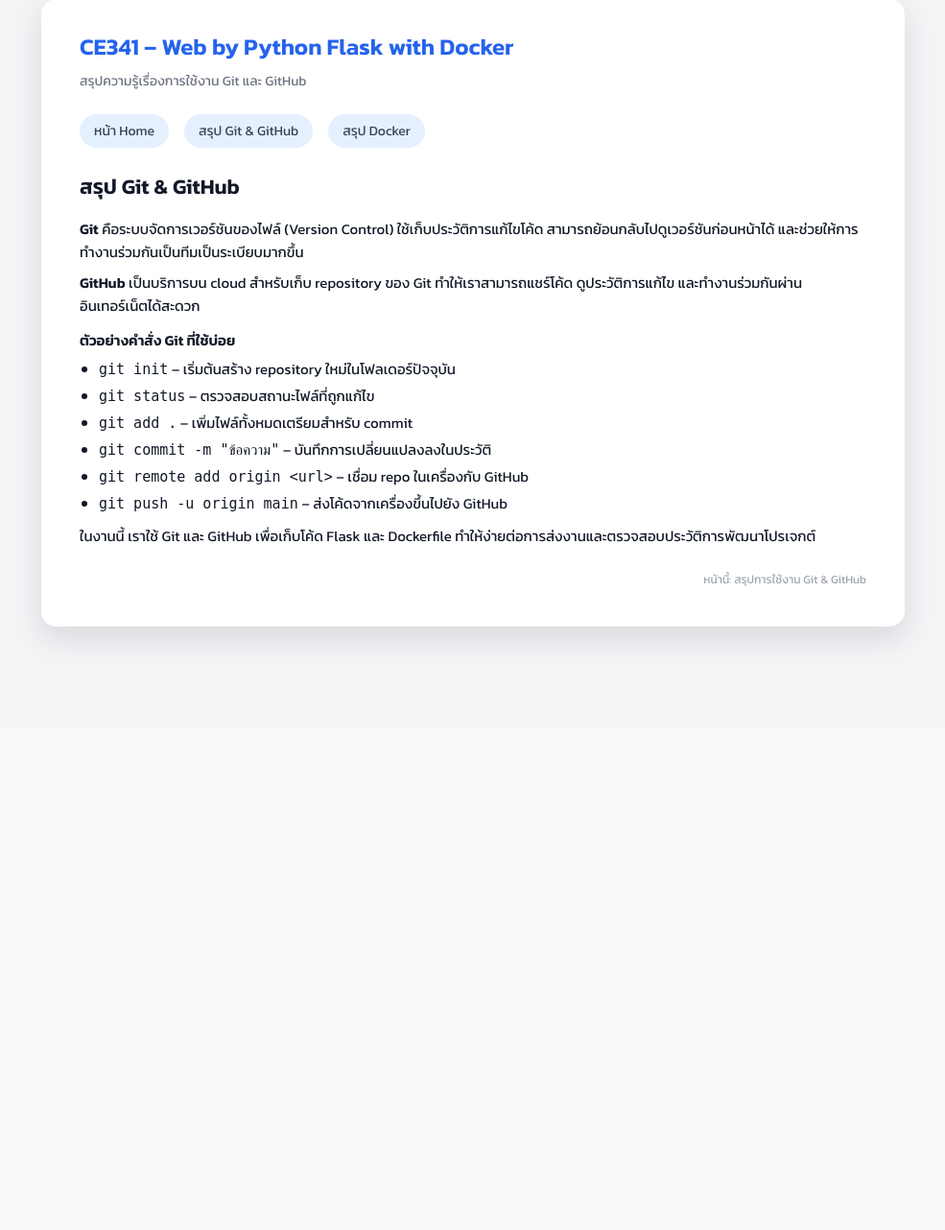
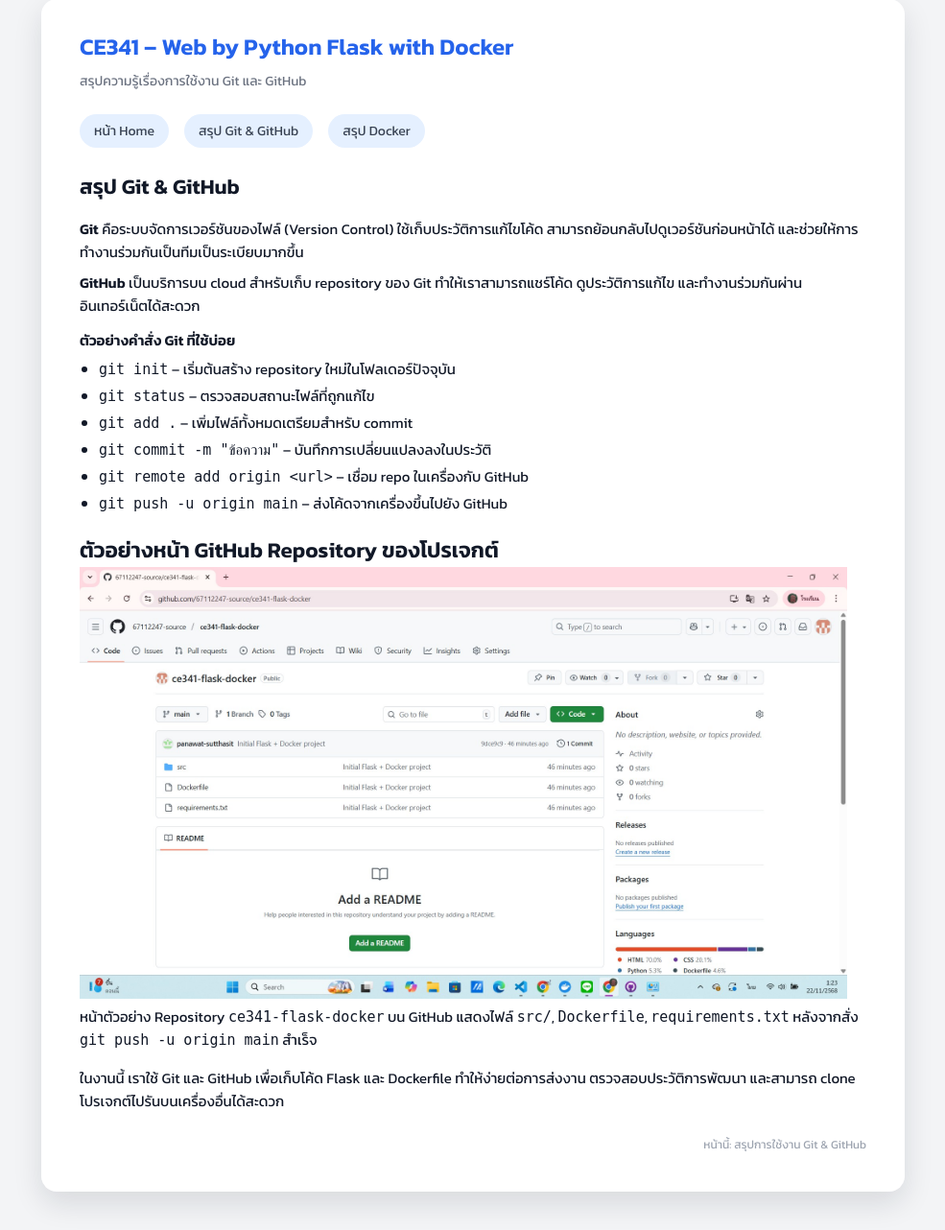
Before and after one commit to 67112247-source/ce341-flask-docker, a Flask app: page /git in a window 1280 px wide. Shown: the part 41-1323 px from the top of the page at 96% size, without its empty margins (147-1132 px from the left). Before the commit the page ends 717 px from the top, so only its background shows below. Run offline with Flask 3, Linux system fonts and the light colour scheme.

Commit message:
Add GitHub repo screenshot to Git page

```diff
--- a/src/templates/git.html
+++ b/src/templates/git.html
@@ -44,9 +44,23 @@
         <li><code>git push -u origin main</code> – ส่งโค้ดจากเครื่องขึ้นไปยัง GitHub</li>
       </ul>
 
-      <p style="margin-top:10px;">
+      <!-- ตัวอย่างหน้าจอ GitHub Repo -->
+      <h2 style="margin-top:18px;">ตัวอย่างหน้า GitHub Repository ของโปรเจกต์</h2>
+      <figure class="screenshot">
+        <img src="{{ url_for('static', filename='images/github_repo.png') }}"
+             alt="หน้า GitHub repository ce341-flask-docker ของ 67112247-source"
+             width="800">
+        <figcaption>
+          หน้าตัวอย่าง Repository <code>ce341-flask-docker</code> บน GitHub
+          แสดงไฟล์ <code>src/</code>, <code>Dockerfile</code>, <code>requirements.txt</code>
+          หลังจากสั่ง <code>git push -u origin main</code> สำเร็จ
+        </figcaption>
+      </figure>
+
+      <p style="margin-top:16px;">
         ในงานนี้ เราใช้ Git และ GitHub เพื่อเก็บโค้ด Flask และ Dockerfile
-        ทำให้ง่ายต่อการส่งงานและตรวจสอบประวัติการพัฒนาโปรเจกต์
+        ทำให้ง่ายต่อการส่งงาน ตรวจสอบประวัติการพัฒนา และสามารถ clone
+        โปรเจกต์ไปรันบนเครื่องอื่นได้สะดวก
       </p>
     </div>
 
```
Also changed, not shown: src/static/images/github_repo.png (added).
